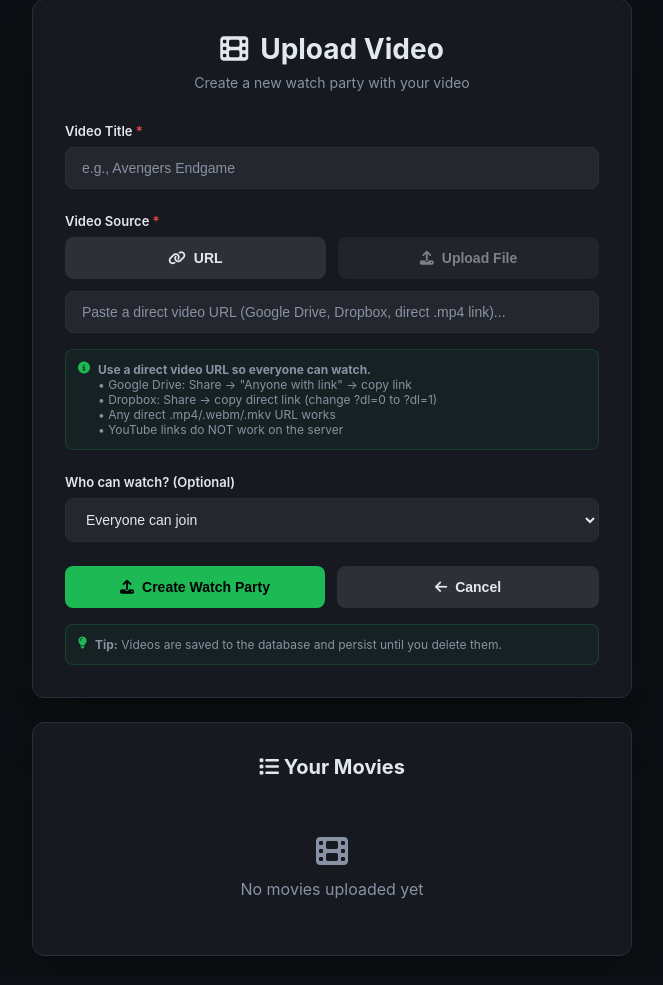
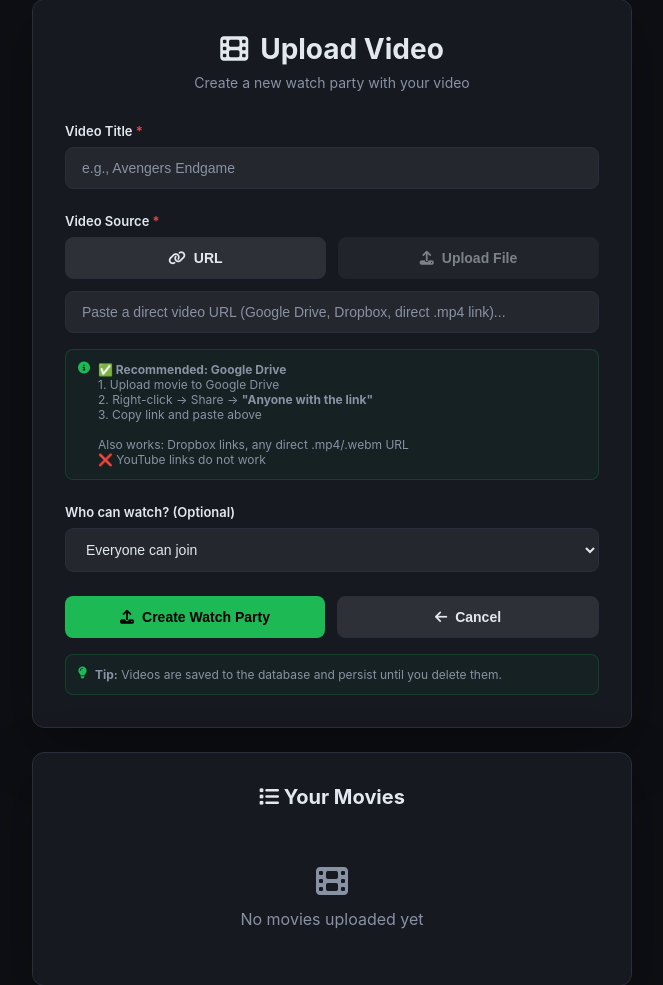
Before and after one commit to pratyush3012/WAN, a Flask app: page /watch/upload in a window 1280 px wide. Shown: the part 21-1006 px from the top of the page, without its empty margins (308-971 px from the left). Before the commit the page ends 977 px from the top, so only its background shows below. Run offline with Flask 3, Linux system fonts and the light colour scheme; the visitor is signed in with stand-in values (Sample User, id 1); data that the repository does not hold is empty; some libraries are stand-ins or nearby versions.

Commit message:
fix: Google Drive video via iframe embed — direct URL blocked by CORS, use /preview instead

```diff
--- a/templates/watch_party_upload.html
+++ b/templates/watch_party_upload.html
@@ -121,11 +121,12 @@
           <input type="url" class="form-input" id="videoUrl" placeholder="Paste a direct video URL (Google Drive, Dropbox, direct .mp4 link)...">
           <div class="info-box">
             <i class="fas fa-info-circle"></i>
-            <span><strong>Use a direct video URL so everyone can watch.</strong><br>
-            • Google Drive: Share → "Anyone with link" → copy link<br>
-            • Dropbox: Share → copy direct link (change ?dl=0 to ?dl=1)<br>
-            • Any direct .mp4/.webm/.mkv URL works<br>
-            • YouTube links do NOT work on the server</span>
+            <span><strong>✅ Recommended: Google Drive</strong><br>
+            1. Upload movie to Google Drive<br>
+            2. Right-click → Share → <strong>"Anyone with the link"</strong><br>
+            3. Copy link and paste above<br><br>
+            Also works: Dropbox links, any direct .mp4/.webm URL<br>
+            ❌ YouTube links do not work</span>
           </div>
         </div>
 
```
Also changed, not shown: templates/watch_party.html (+37 -9 lines).
